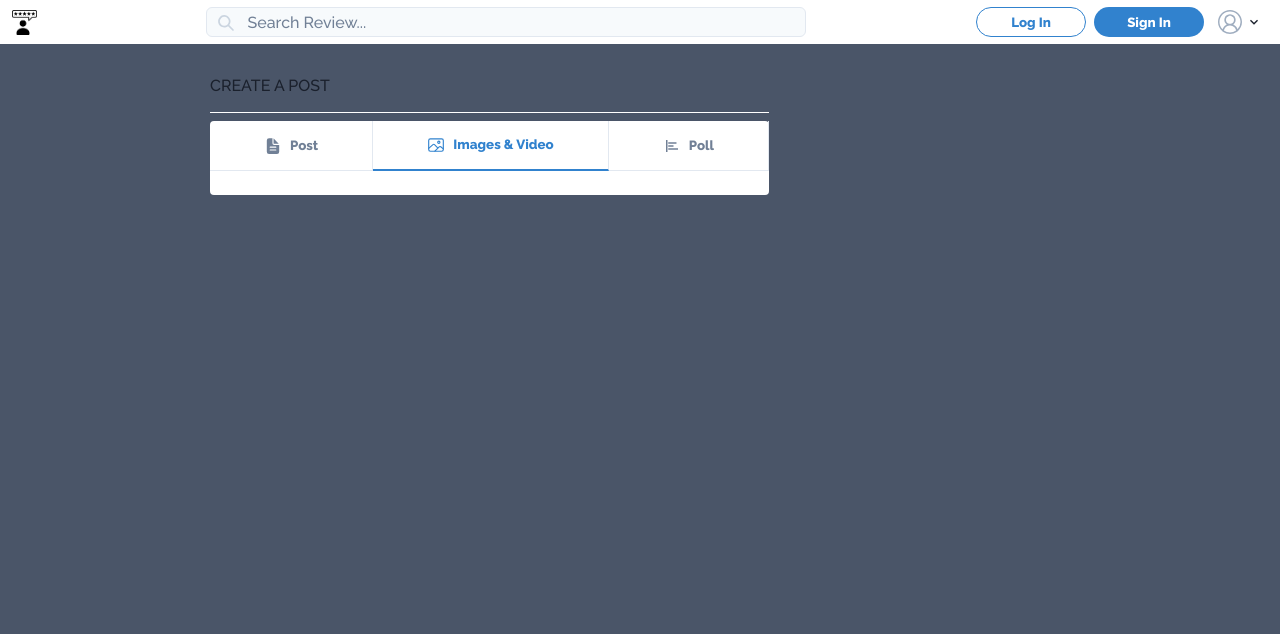
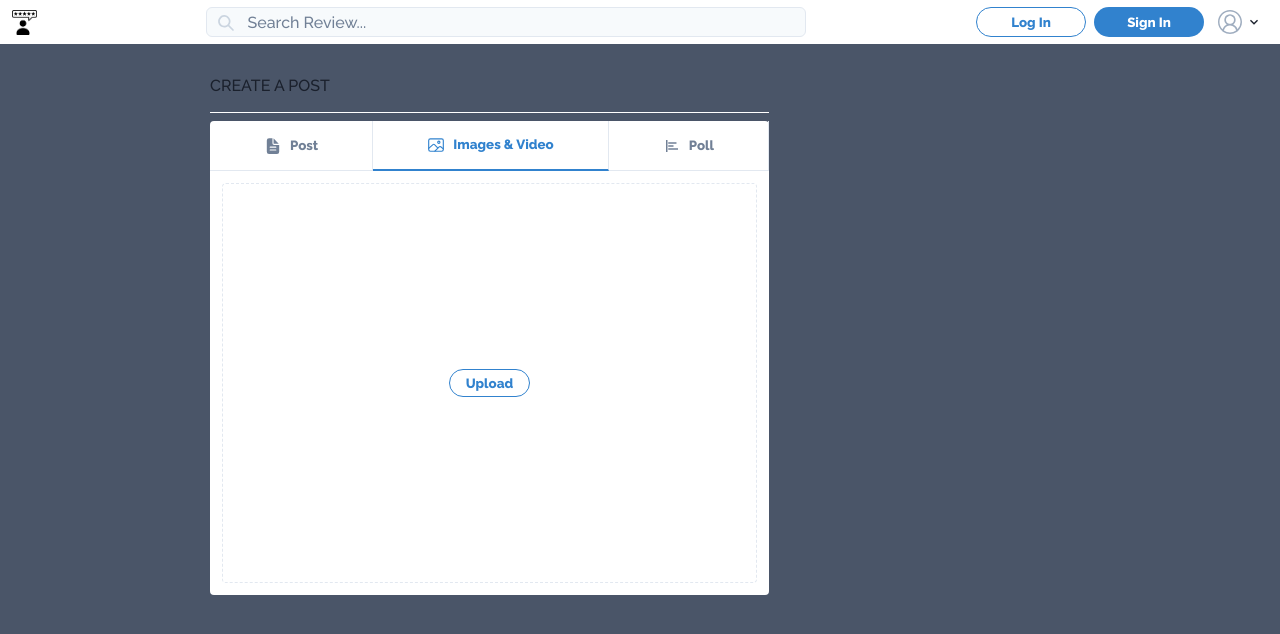
Before and after one commit to nidhielango/Internaid1, a Next.js app: page /1/submit in a window 1280 px wide. Both pictures are taken after a click on the element "Images & Video". Shown: the top 634 px of the page. Built offline with nearby package versions, Linux system fonts and the light colour scheme; no server answers.

Commit message:
upload image

```diff
--- /dev/null
+++ b/src/components/Posts/Form/ImageUpload.tsx
@@ -0,0 +1,66 @@
+import { Button, Flex, Image, Stack } from '@chakra-ui/react';
+import React, { useRef } from 'react';
+
+type ImageUploadProps = {
+    selectedFile?: string;
+    onSelectImage: (event:React.ChangeEvent<HTMLInputElement>) => void;
+    setSelectedTab: (value: string) => void;
+    setSelectedFile: (value: string) => void;
+};
+
+const ImageUpload:React.FC<ImageUploadProps> = ( {selectedFile, setSelectedFile,setSelectedTab, onSelectImage,}) => {
+
+    const selectedFileRef = useRef<HTMLInputElement>(null);
+
+    return (
+        <Flex direction="column" justify="center" align="center" width="100%" height="400px">
+         { selectedFile ? (
+             <>
+                <Image src={selectedFile} maxHeight="500px" maxWidth="500px"/>
+                <Stack direction="row" mt={5}>
+                    <Button height="30px" onClick={() => setSelectedTab("Post")}>
+                    BACK TO POST
+                    </Button>
+                    <Button
+                    variant="outline"
+                    height="30px"
+                    onClick={() => setSelectedFile("")}
+                    >
+                    REMOVE
+                    </Button>
+                </Stack>
+             </>
+         ) : (
+            <Flex
+                justify="center"
+                align="center"
+                p={20}
+                border="1px dashed"
+                borderColor="gray.200"
+                borderRadius={4}
+                width="100%"
+                height="100%"
+            >
+          <Button
+            variant="outline"
+            height="28px"
+            onClick={() => selectedFileRef.current?.click()}
+          >
+            Upload
+          </Button>
+          <input
+            id="file-upload"
+            type="file"
+            accept="image/x-png,image/gif,image/jpeg"
+            hidden
+            ref={selectedFileRef}
+            onChange={onSelectImage}
+          />
+          <img src={selectedFile} />
+        </Flex>
+         )}
+        </Flex>
+
+    )
+}
+export default ImageUpload;
--- a/src/components/Posts/PostForm.tsx
+++ b/src/components/Posts/PostForm.tsx
@@ -4,6 +4,7 @@ import { IoDocumentText, IoImageOutline } from 'react-icons/io5';
 import { BiPoll} from 'react-icons/bi';
 import TabItem from './TabItem';
 import TextInputs from './Form/TextInputs';
+import ImageUpload from './Form/ImageUpload';
 
 type PostFormProps = { };
 
@@ -35,8 +36,23 @@ const PostForm:React.FC<PostFormProps> = () => {
     });
     const [selectedFile, setSelectedFile] = useState<string>();
     const handleCreatePost = async() => {};
-    const onSelectImage = () => {};
+    const onSelectImage = (event: React.ChangeEvent<HTMLInputElement>) => {
+      const reader = new FileReader();
+
+      if (event.target.files?.[0]) {
+        reader.readAsDataURL(event.target.files[0]);
+      }
+
+      reader.onload = (readerEvent) =>  {
+        if (readerEvent.target?.result){
+          setSelectedFile(readerEvent.target.result as string);
+        }
+      }
+
+    };
+
     const [loading, setLoading] = useState(false);
+
     const onTextChange = ({
       target: { name, value },
     }: React.ChangeEvent<HTMLInputElement | HTMLTextAreaElement>) => {
@@ -50,7 +66,7 @@ const PostForm:React.FC<PostFormProps> = () => {
         <Flex direction="column" bg="white" borderRadius={4} mt={2}>
             <Flex width="100%">
                 {Tabs.map((item) => (
-                    <TabItem item={item} selected={item.title ===selectedTab} setSelectedTab={setSelectedTab}/>
+                    <TabItem item={item} key={item.title} selected={item.title ===selectedTab} setSelectedTab={setSelectedTab}/>
                 ))}
             </Flex>
             <Flex p={3}>
@@ -62,7 +78,7 @@ const PostForm:React.FC<PostFormProps> = () => {
                 loading={loading}
               />
             )}
-
+            {selectedTab === "Images & Video" && (<ImageUpload selectedFile={selectedFile} onSelectImage={onSelectImage} setSelectedTab={setSelectedTab} setSelectedFile={setSelectedFile}/>)}
           </Flex>
         </Flex>
     )
```
Also changed, not shown: src/components/Posts/Form/Poll.tsx (added, +11 -0 lines).
